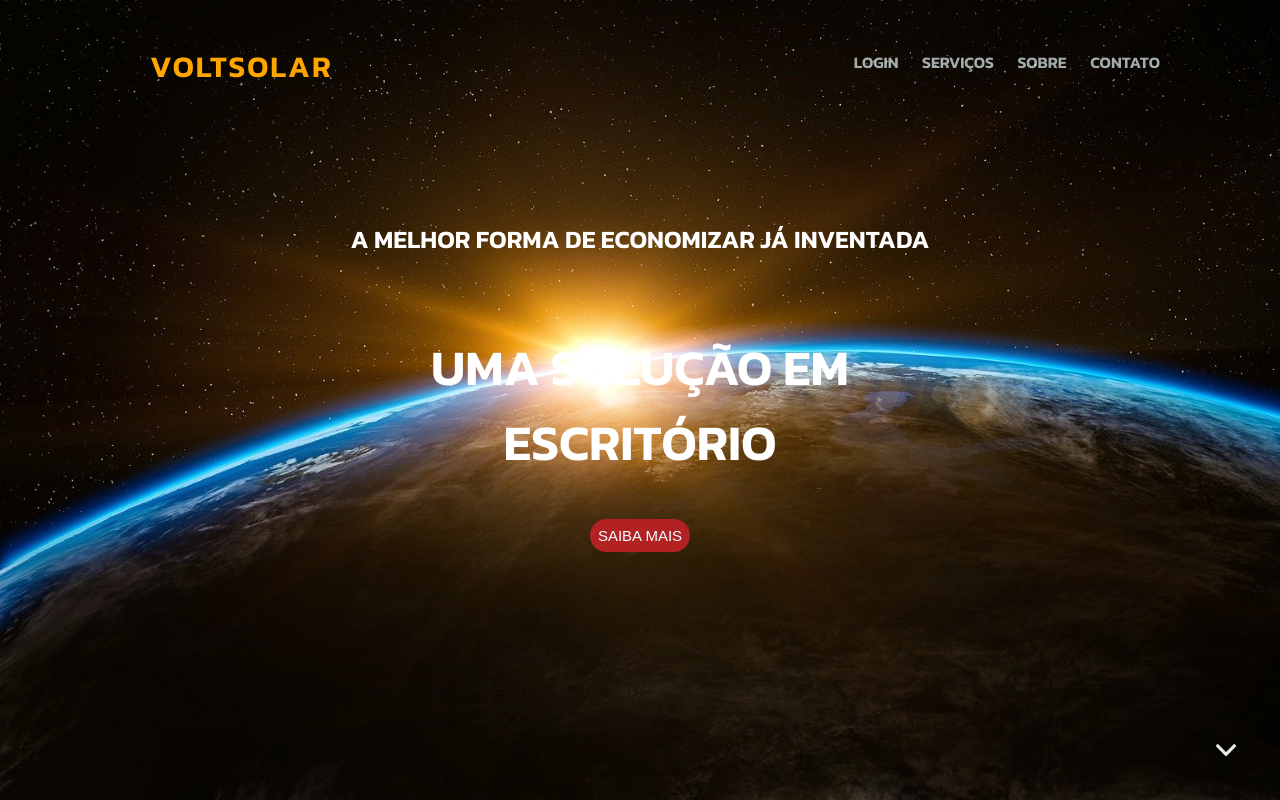
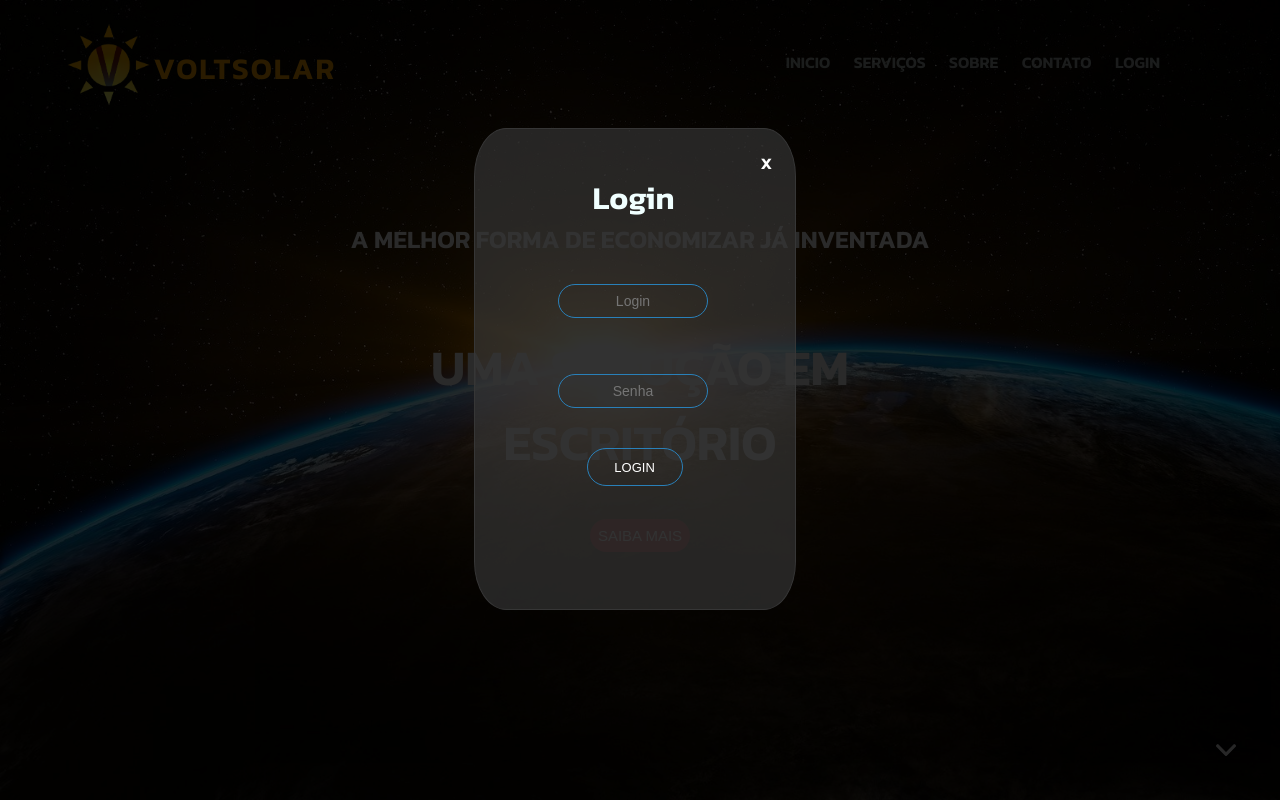
Before and after one commit to ewertonoliveira-dev/Projeto-Volt-Solar, a plain HTML site: page Sprint 2 - VoltSolar/index.html in a window 1280 px wide. Both pictures are taken after a click on the link "LOGIN". Drawn offline with Linux system fonts and the light colour scheme.

Commit message:
Tela de Login e Logo :)

```diff
--- a/Sprint 2 - VoltSolar/index.html
+++ b/Sprint 2 - VoltSolar/index.html
@@ -9,17 +9,36 @@
   <link href="https://fonts.googleapis.com/css2?family=Kanit:wght@600&display=swap" rel="stylesheet">
 </head>
 
-<body class="fundo">
+<body class="fundo" id="corpo">
+  <div class="tampa" style="display: none;" id="tampa"></div>
+  <div class="login" style="display: none;" id="login">
+    <b id="sair" onclick="fechar()">X</b>
+    <br>
+    <h1 class="titulo_login"> Login </h1>
+    <br>
+    <div class="campos">
+      <p>
+        <input type="text" class="inp_login" required placeholder="Login">
+      </p>
+      <br>
+      <p>
+        <input type="password" class="inp_senha" required placeholder="Senha">
+      </p>
+      <br>
+    </div>
+    <button class="btn_login">Login</button>
+  </div>
   <div>
     <div class="header" id="menu">
       <div class="container">
-        <div class="titulo"><a href="#">VoltSolar</a></div>
+        <div class="titulo"><img src="logo.png" alt=""><a href="#">VoltSolar</a></div>
         <div class="nav">
           <ul>
-            <li><a href="#">login</a></li>
+            <li><a href="index.html">inicio</a></li>
             <li><a href="VoltSolar.html">serviços</a></li>
             <li><a href="#">sobre</a></li>
             <li><a href="#">contato</a></li>
+            <li><a href="#" onclick="logar()">login</a></li>
           </ul>
         </div>
       </div>
@@ -59,4 +78,14 @@
       imgupdown.src = "down.png";
     }
   }
+  function logar() {
+    login.style.display = "block";
+    corpo.style.position = "fixed";
+    tampa.style.display = "block";
+  }
+  function fechar() {
+    login.style.display = "none";
+    corpo.style.position = "relative";
+    tampa.style.display = "none";
+  }
 </script>
--- a/Sprint 2 - VoltSolar/style.css
+++ b/Sprint 2 - VoltSolar/style.css
@@ -23,10 +23,11 @@ body{
     min-width: 980px;
     height: 50px;
     padding-top: 20px;
+    margin-bottom: 170px;
 }
 .titulo a{
-    padding-left: 150px;
-    margin-top: 24px;
+    padding-left: 12%;
+    margin-top: 2%;
     text-transform: uppercase;
     letter-spacing: 2px;
     font-size: 30px;
@@ -34,6 +35,12 @@ body{
     text-decoration: none;
     color: #ffa500;
 }
+.titulo img{
+    position: absolute;
+    margin-left: 5%;
+    width: 7%;
+}
+
 .nav{
     float: right;
     padding-right: 120px;
@@ -95,20 +102,21 @@ li :hover{
     top:    0%;
 }
 .sim{
-    margin-top: 170px;
     padding-top: 10px;
 }
 .mensagem{
-    width: 500px;
+    width: 35%;
     height: 100%;
     text-align: center,justify;
     border-radius: 6px;
     background-color: #363636aa;
+    font-family: Arial;
 }
 .simulador input{
 outline: none;
 border-radius: 4px;
 padding: 5px;
+padding-left: 10px;
 border:1px solid white;
 background:none;
 color: white;
@@ -118,10 +126,76 @@ margin-left: 10px;
 padding: 5px;
 border-radius: 4px;
 border:1px solid white;
-
 outline:none;
 cursor: pointer;
-
 background:none;
 color: white;
 }
+.login {
+    position: fixed;
+    margin-top: 10%;
+    margin-left: 37%;
+    border-radius: 10%;
+    background-color: #363636aa;
+    color: #f0ffff;
+    width: 25%;
+    height: 60%;
+    text-align: center;
+    border: #363636 solid 1.5px;
+    z-index: 2;
+}
+.titulo_login{
+    margin-left: 10%;
+}
+.inp_login,.inp_senha{
+    width: 40%;
+    margin-right: 1%;
+    border: 0;
+    background: none;
+    text-align: center;
+    color:#fff;
+    border: 1.5px solid #2980b9;
+    padding:8px 10px;
+    outline: none;
+    transition: 0.3s;
+    font-size: 14px;
+    border-radius: 30px;
+}
+input[type="text"]:focus, input[type="password"]:focus{
+    width: 50%;
+    border-color: #ffa500;
+}
+.tampa{
+    width: 100%;
+    height: 100%;
+    position: fixed;
+    background-color: #000000d5;
+    z-index: 1;
+}
+.btn_login{
+    width: 30%;
+    text-transform: uppercase;
+    height: 8%;
+    border: 0;
+    background: none;
+    text-align: center;
+    color:#fff;
+    border: 1.5px solid #2980b9;
+    margin-left: 0;
+    outline: none;
+    transition: 0.3s;
+    font-size: 13px;
+    border-radius: 30px;
+    cursor: pointer;
+}
+.btn_login:hover{
+    background: #ffa500;
+    border: none;
+    }
+#sair{
+    float: right;
+    color: white;
+    margin-top: 7%;
+    margin-right: 7%;
+    cursor: pointer;
+}
```
Also changed, not shown: Sprint 2 - VoltSolar/VoltSolar.html (+33 -4 lines), Sprint 2 - VoltSolar/logo.png (added).
